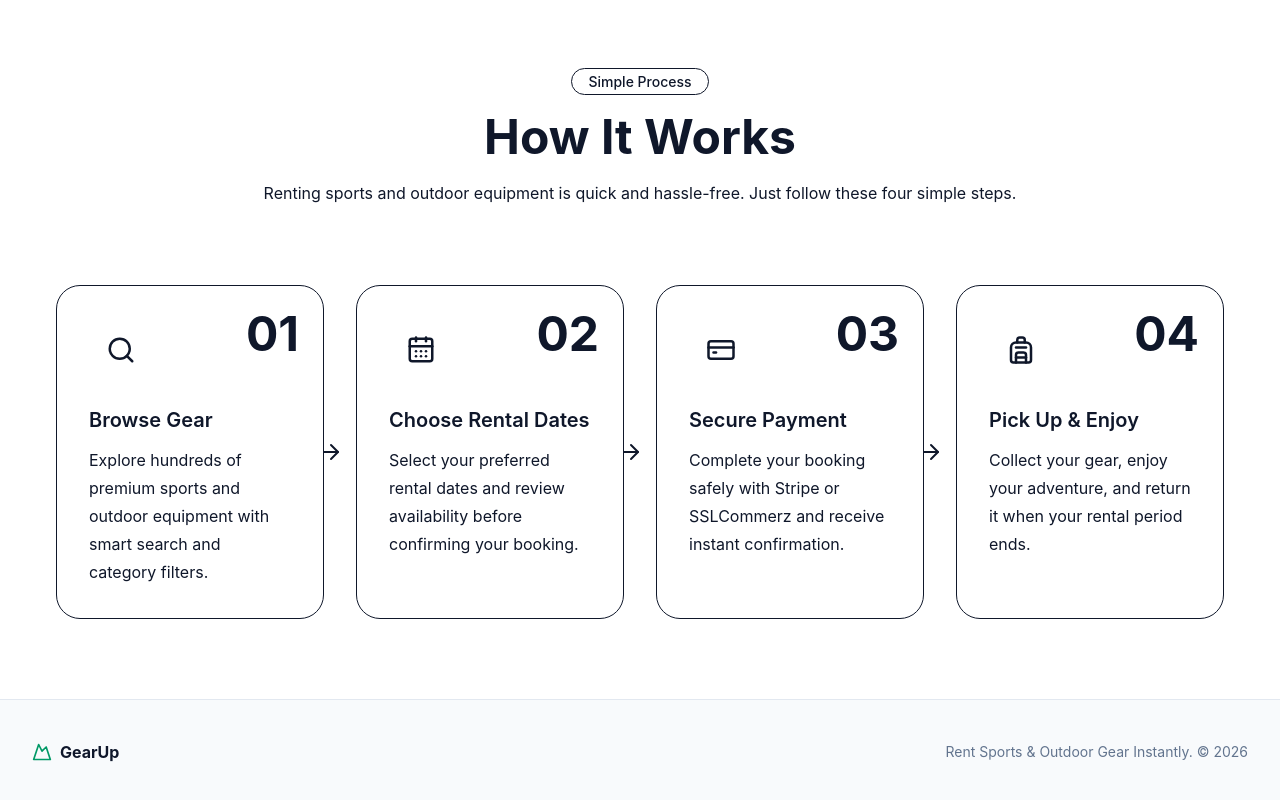
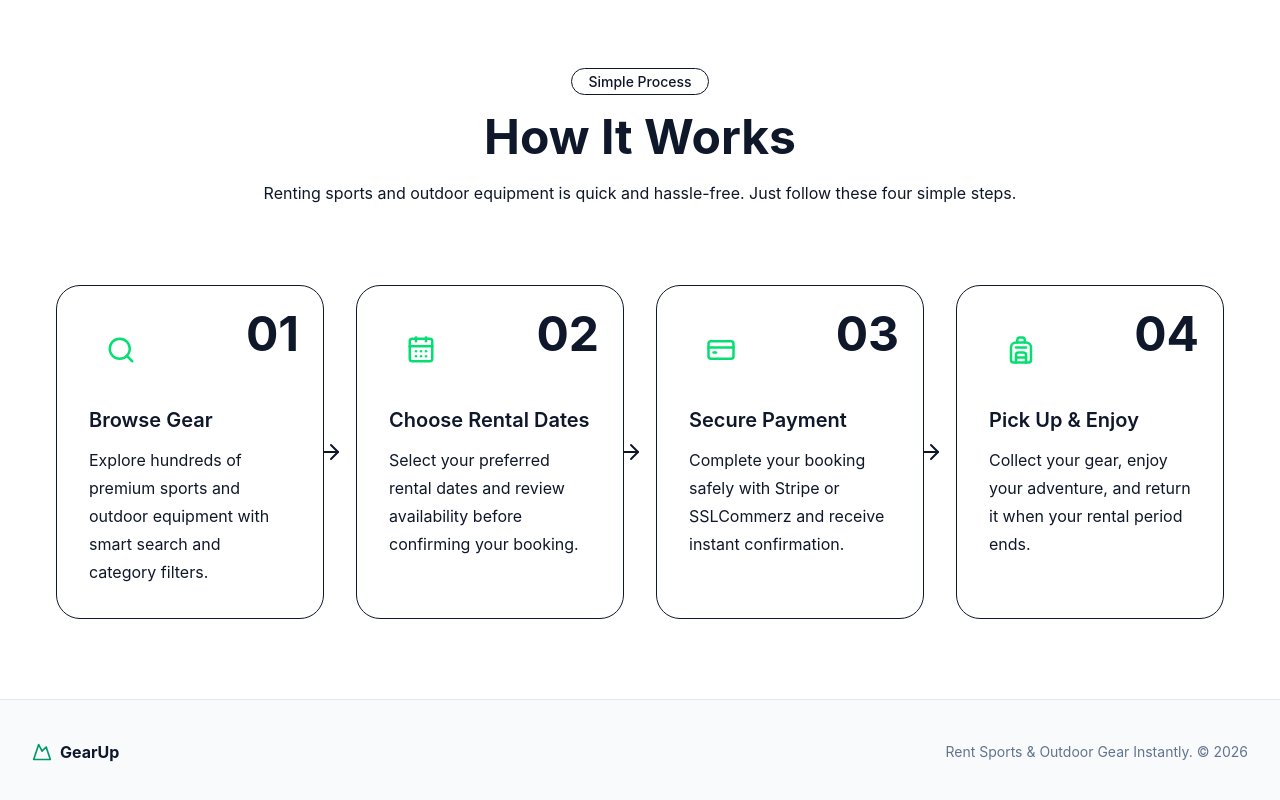
Before and after one commit to hkrobin-dev/GearUp-Frontend, a Next.js app: page / in a window 1280 px wide. Shown: the part 2443-3243 px from the top of the page. Built offline with nearby package versions, Linux system fonts and the light colour scheme; no server answers.

Commit message:
set the color of icon

```diff
--- a/src/components/LandingPage/HowItWorks.tsx
+++ b/src/components/LandingPage/HowItWorks.tsx
@@ -89,7 +89,7 @@ export default function HowItWorks() {
                 </span>
 
                 {/* Icon */}
-                <div className="mb-6 flex h-16 w-16 items-center justify-center rounded-2xl bg-primary/10 text-primary transition-all duration-300 group-hover:scale-110 group-hover:bg-primary group-hover:text-primary-foreground">
+                <div className="mb-6 flex h-16 w-16 items-center justify-center rounded-2xl bg-primary/10 text-green-400 transition-all duration-300 group-hover:scale-110 group-hover:bg-primary group-hover:text-primary-foreground">
                   <Icon size={30} />
                 </div>
 
```
